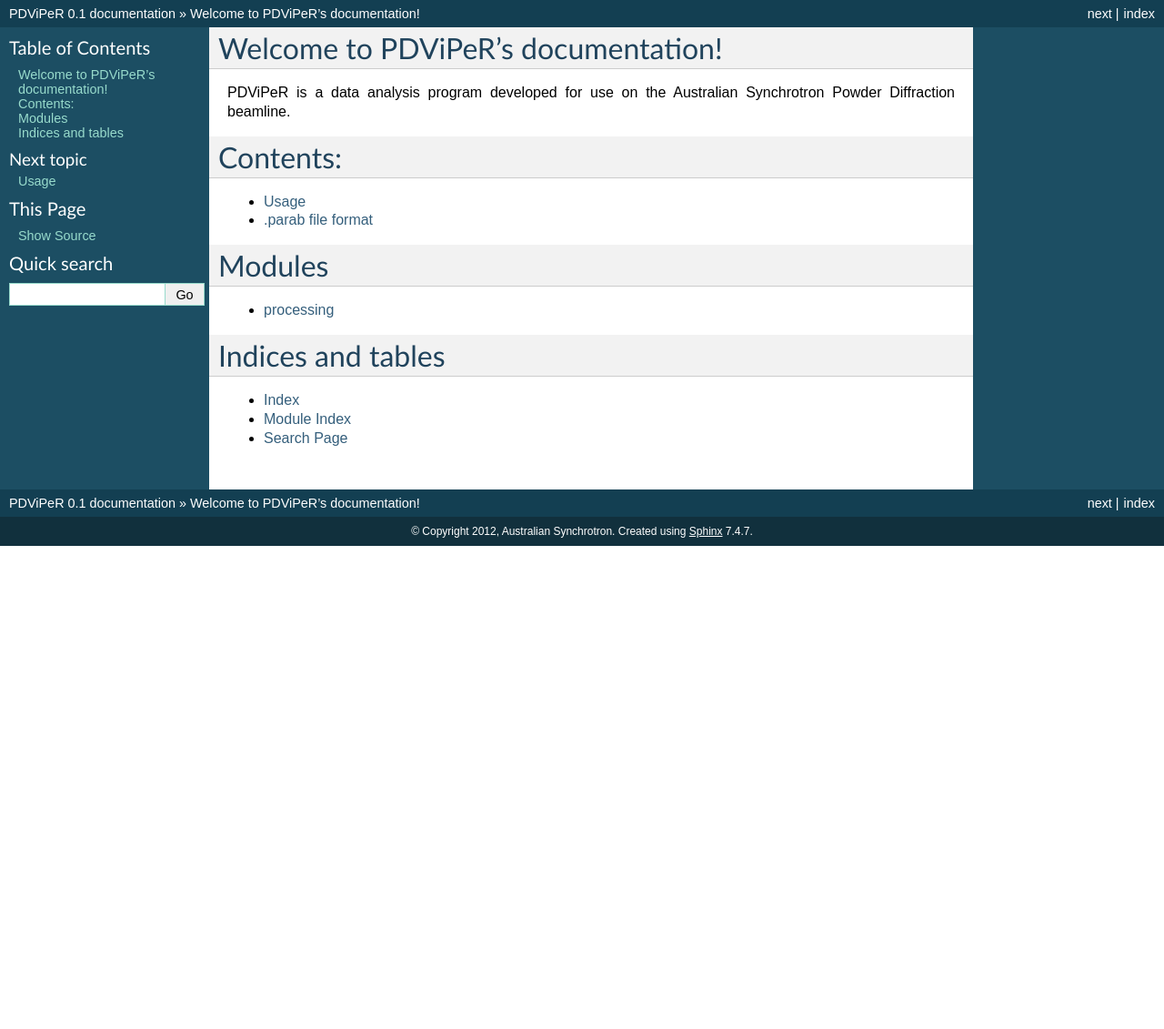
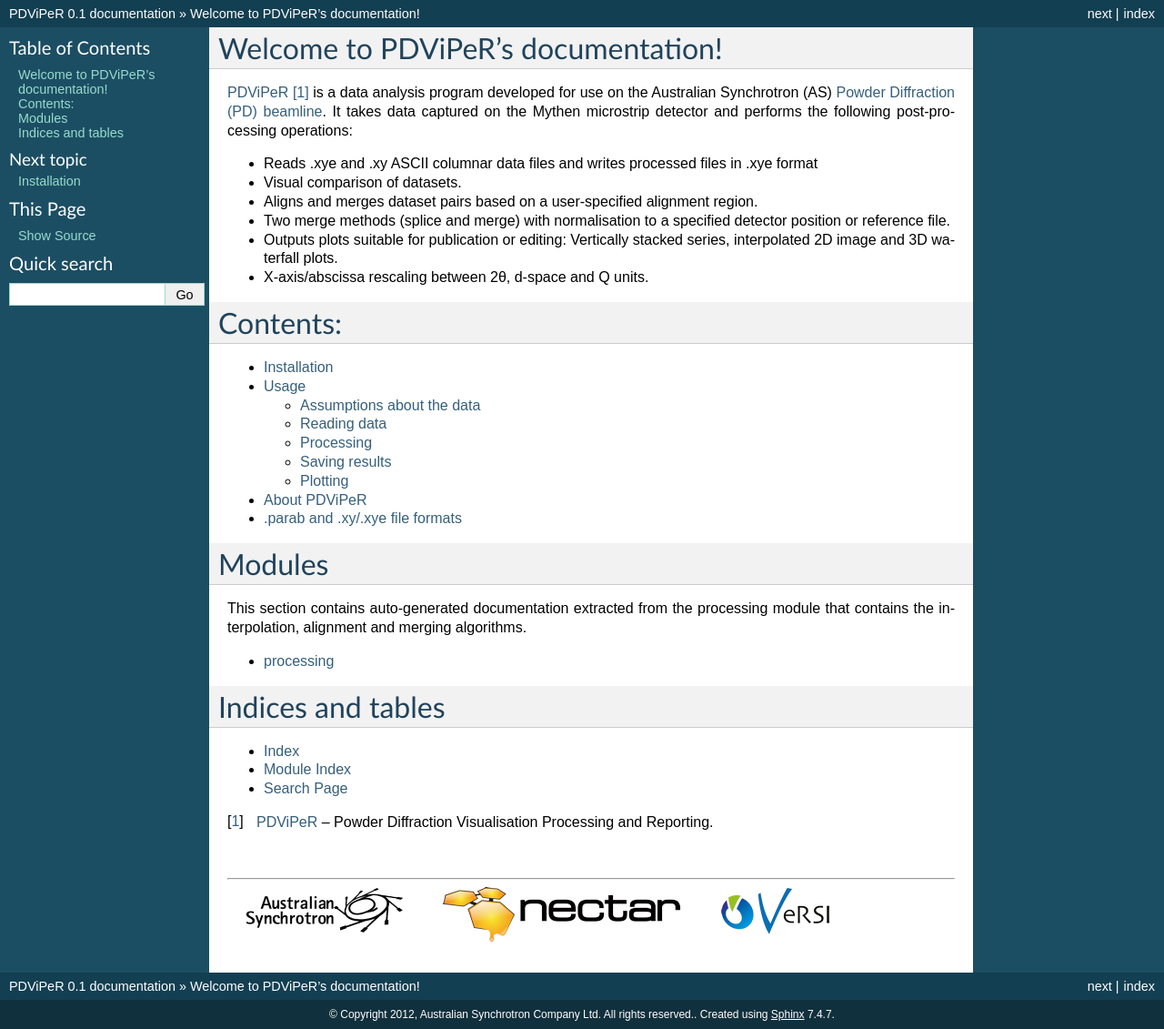
Before and after one commit to AustralianSynchrotron/pdviper, a Sphinx documentation site: the page built from docs/index.rst, in a window 1280 px wide. Shown: the whole page at 91% size. Built offline with Sphinx 7.4.7, drawn with Linux system fonts in a browser that asks for light colours; formulas are drawn with MathJax 3; before the commit the page ends 900 px from its top, so only the background shows below that.

Commit message:
documentation additions

```diff
--- a/docs/conf.py
+++ b/docs/conf.py
@@ -44,7 +44,7 @@
 
 # General information about the project.
 project = u'PDViPeR'
-copyright = u'2012, Australian Synchrotron'
+copyright = u'2012, Australian Synchrotron Company Ltd. All rights reserved.'
 
 # The version info for the project you're documenting, acts as replacement for
 # |version| and |release|, also used in various other places throughout the
--- a/docs/index.rst
+++ b/docs/index.rst
@@ -1,23 +1,37 @@
+.. |theta| unicode:: U+03B8   .. theta trimming surrounding whitespace
+    :trim:
 .. PDViPeR documentation master file, created by
    sphinx-quickstart on Thu Jul 19 17:17:01 2012.
    You can adapt this file completely to your liking, but it should at least
    contain the root `toctree` directive.
 
 Welcome to PDViPeR's documentation!
-==================================
+===================================
 
-PDViPeR is a data analysis program developed for use on the Australian Synchrotron Powder Diffraction beamline.
+`PDViPeR <http://www.synchrotron.org.au/pdviper>`_ [#pdviper_url]_ is a data analysis program developed for use on the Australian Synchrotron (AS) `Powder Diffraction (PD) beamline <http://www.synchrotron.org.au/index.php/aussyncbeamlines/powder-diffraction>`_.
+It takes data captured on the Mythen microstrip detector and performs the following post-processing operations:
+
+* Reads .xye and .xy ASCII columnar data files and writes processed files in .xye format
+* Visual comparison of datasets.
+* Aligns and merges dataset pairs based on a user-specified alignment region.
+* Two merge methods (splice and merge) with normalisation to a specified detector position or reference file.
+* Outputs plots suitable for publication or editing: Vertically stacked series, interpolated 2D image and 3D waterfall plots.
+* X-axis/abscissa rescaling between 2 |theta|, d-space and Q units.
 
 Contents:
 =========
 .. toctree::
    :maxdepth: 2
 
+   installation
    usage
+   about
    parab_file_format
 
 Modules
 =======
+This section contains auto-generated documentation extracted from the processing module that contains the interpolation, alignment and merging algorithms.
+
 .. toctree::
    :maxdepth: 2
 
@@ -29,3 +43,21 @@
 * :ref:`genindex`
 * :ref:`modindex`
 * :ref:`search`
+
+.. [#pdviper_url] `PDViPeR <http://www.synchrotron.org.au/pdviper>`_ -- Powder Diffraction Visualisation Processing and Reporting.
+
+|
+
+----
+
+.. image:: images/synch_logo_60px.png
+   :target: http://www.synchrotron.org.au/
+   :alt: Australian Synchrotron logo
+
+.. image:: images/nectar_logo_60px.png
+   :target: http://nectar.org.au/
+   :alt: NeCTAR logo
+
+.. image:: images/versi_logo_60px.png
+   :target: http://www.versi.edu.au/
+   :alt: VeRSI logo
--- a/docs/usage.rst
+++ b/docs/usage.rst
@@ -1,7 +1,49 @@
+.. |degree| unicode:: U+00B0   .. degree trimming surrounding whitespace
+    :ltrim:
+
 .. _usage_root:
 
-***************
 Usage
-***************
+*****
 
-Put some user examples here.
+PDViPeR is laid out so that .xye files can be quickly loaded and viewed without delving into the processing options. The processing options are organised within tabs of the panel adjacent to the main plot window.
+
+Assumptions about the data
+==========================
+* `Format of .xy and .xye files <http://www.synchrotron.org.au/index.php/aussyncbeamlines/powder-diffraction/data-analysis/data-formats>`_
+* `Format of .parab files <http://www.synchrotron.org.au/index.php/aussyncbeamlines/powder-diffraction/data-analysis/data-formats>`_
+* One .parab file per _p1_-_p4_ file
+
+Reading data
+============
+
+Processing
+==========
+
+Merging datasets
+----------------
+The Mythen detector array on the AS PD beamline consists of several adjacent strip detectors separated by small gaps, and covering a total angular range of approximately 80 |degree|. Consequently, the acquired array of angle-intensity data pairs contains gaps where the detector overlap regions lie. To circumvent this problem two data sets are collected with the detector array offset to capture data in the gap regions. Angle values in the data at the second position are corrected by the Mythen dector control software to approximately align them with angles from the first dataset. Machining tolerances lead to a systematic uncertainty in the offset angle. The data from an individual capture run from the detector therefore contains gaps and some systematic uncertainty in both the angle and intensity values. PDViPeR can merge the two datasets to produce a single contiguous dataset by normalising and offsetting the data, discarding poor data points near the gap edges, and combining all remaining data points or substituting data points from a dataset acquired at the second position that cover the angle range of the gap region of the first position. We call the process of combining all the data points *merging* and that of substituting data in the gap regions *splicing*. Finally, PDViPeR can concatenate data from two overlapping 80 |degree| ranges to produce a dataset with extended range.
+
+* Datasets are merged in pairs
+* Each file in the pair is obtained from roughly the same angular range, with the Mythen detector rotated slightly to ensure detector photosites align with gaps between photosites
+
+Normalising data
+----------------
+* Normalisation reference can be a particular position
+
+Regridding data
+---------------
+* Regrid data at 0.00375 |degree| using linear interpolation
+
+Saving results
+==============
+* Writes .xye files named according to the processing steps applied
+* logfile.log entry for each file written
+
+Plotting
+========
+* Plot types available
+    * Vertically stacked series
+    * Interpolated 2D image
+    * 3D waterfall
+* logfile.log entry for each plot written
```
Also changed, not shown: docs/about.rst (added, +34 -0 lines), docs/installation.rst (added, +21 -0 lines), docs/parab_file_format.rst (+4 -4 lines), docs/images/nectar_logo_60px.png (added), docs/images/screenshot.png (added), docs/images/synch_logo_60px.png (added), docs/images/versi_logo_60px.png (added).
